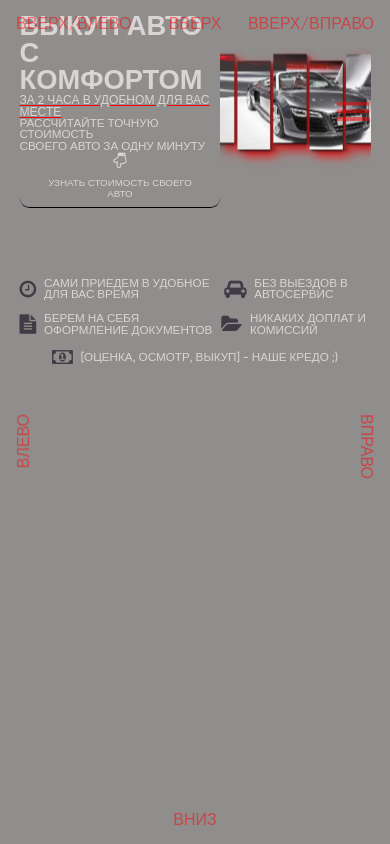
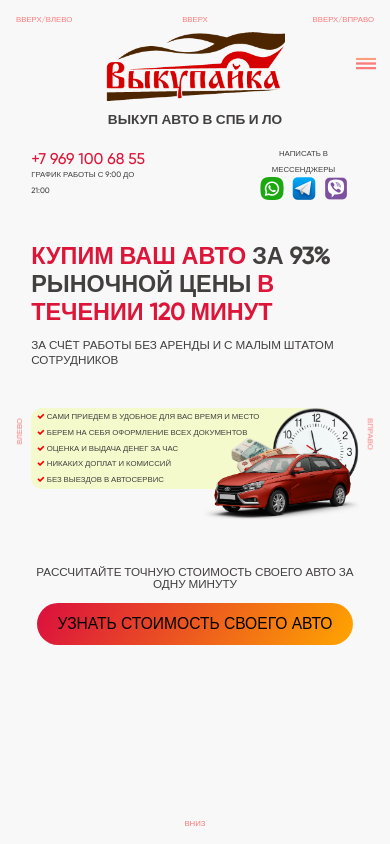
Before and after one commit to Malerator/Alexei2, a website: page index.html in a window 390 px wide. Shown: the top 844 px of the page. Drawn offline with nearby package versions, Linux system fonts and the light colour scheme; files whose address does not match are found by name.

Commit message:
feat:add section home

```diff
--- a/index.html
+++ b/index.html
@@ -65,7 +65,6 @@
         <main>
           <!-- главная //////////////////////////////////////////////////////////////////////////////////-->
           <section class="panel" data-x-pos="0" data-y-pos="0">
-            <div class="container">
             <span class="panel__nav panel__nav--up js-up">вверх</span>
             <span class="panel__nav panel__nav--right-top js-up js-right"
               >вверх/вправо</span
@@ -78,8 +77,6 @@
             <span class="panel__nav panel__nav--down js-down">вниз</span>
             <span class="panel__zoom js-zoom"
               ><svg
-                  width="33"
-                  height="20"
                 viewBox="0 0 33 20"
                 fill="none"
                 xmlns="http://www.w3.org/2000/svg"
@@ -89,57 +86,84 @@
                 <rect y="15.3496" width="33" height="3.83721" fill="red" />
               </svg>
             </span>
+            <div class="container">
+              <div class="main__head">
+                <div class="logo__item">
+                  <div class="logo"></div>
+                  <p class="main__logo-text">Выкуп авто в спб и ЛО</p>
+                </div>
+                <div class="connection">
+                  <div>
+                    <a class="tel" href="tel:+79691006855">+7 969 100 68 55</a>
+                    <p class="main__head-text">График работы с 9:00 до 21:00</p>
+                  </div>
+                  <div class="message">
+                    <p class="main__head-text">Написать в мессенджеры</p>
+                    <a href="https://api.whatsapp.com/send/?phone=79691006855"
+                      ><img
+                        src="./images/watsapp.png"
+                        width="28"
+                        height="23"
+                        alt=""
+                    /></a>
+                    <a href=" https://t.me/+79219892203"
+                      ><img
+                        src="./images/tel.png"
+                        width="28"
+                        height="23"
+                        alt=""
+                    /></a>
+                    <a href="viber://contact?number=%2B79691006855"
+                      ><img
+                        src="./images/viber.png"
+                        width="28"
+                        height="23"
+                        alt=""
+                    /></a>
+                  </div>
+                </div>
+              </div>
               <div class="home__info">
                 <div class="home__title">
-                  <h1>выкуп авто <br />с комфортом</h1>
-                  <p class="home__title-p">за 2 часа в удобном для вас месте</p>
-                  <p class="btn_info">
-                    рассчитайте точную стоимость <br />
-                    своего авто за одну минуту
+                  <h1>
+                    <span class="h1">Купим ваш авто</span>
+                    за 93% рыночной цены
+                    <span class="h1">в течении 120 минут</span>
+                  </h1>
+                  <p class="home__title-p">
+                    За счёт работы без аренды и с малым штатом <br />
+                    сотрудников
                   </p>
-                  <i class="fa fa-hand-o-down" aria-hidden="true"></i>
-                  <button class="btn">УЗНАТЬ СТОИМОСТЬ СВОЕГО АВТО</button>
-                </div>
-                <div class="box__img">
-                  <img
-                    class="home__img"
-                    src="./images/audi-r8-spyder-v-moskve.jpg"
-                    alt=""
-                    width="580"
-                  />
                 </div>
               </div>
               <div class="wrap__bullit">
-                <div class="bullit">
-                  <i class="fa fa-clock-o" aria-hidden="true"></i>
                 <p class="bullit__item">
-                    сами приедем в удобное для вас время
+                  <i class="fa fa-check" aria-hidden="true"></i>
+                  сами приедем в удобное для вас время и место
                 </p>
+                <p class="bullit__item">
+                  <i class="fa fa-check" aria-hidden="true"></i>
+                  берем на себя оформление всех документов
+                </p>
+                <p class="bullit__item">
+                  <i class="fa fa-check" aria-hidden="true"></i>
+                  оценка и выдача денег за час
+                </p>
+                <p class="bullit__item">
+                  <i class="fa fa-check" aria-hidden="true"></i>
+                  никаких доплат и комиссий
+                </p>
+                <p class="bullit__item">
+                  <i class="fa fa-check" aria-hidden="true"></i>
+                  без выездов в автосервис
+                </p>
+                <div class="box__img"></div>
               </div>
-                <div class="bullit">
-                  <i class="fa fa-car" aria-hidden="true"></i>
-                  <p class="bullit__item">без выездов в автосервис</p>
-                </div>
-              </div>
-              <div class="wrap__bullit">
-                <div class="bullit">
-                  <i class="fa fa-file-text" aria-hidden="true"></i>
-                  <p class="bullit__item">
-                    берем на себя оформление документов
+              <div class="wrap__head-btn">
+                <p class="btn_info">
+                  рассчитайте точную стоимость своего авто за одну минуту
                 </p>
-                </div>
-                <div class="bullit">
-                  <i class="fa fa-folder-open" aria-hidden="true"></i>
-                  <p class="bullit__item">никаких доплат и комиссий</p>
-                </div>
-              </div>
-              <div class="wrap__bullit">
-                <div class="bullit">
-                  <i class="fa fa-money" aria-hidden="true"></i>
-                  <p class="bullit__item">
-                    [оценка, осмотр, выкуп] - наше кредо ;)
-                  </p>
-                </div>
+                <button class="btn">УЗНАТЬ СТОИМОСТЬ СВОЕГО АВТО</button>
               </div>
             </div>
           </section>
--- a/style/home.css
+++ b/style/home.css
@@ -1,67 +1,84 @@
 .home__info {
   display: flex;
   justify-content: space-between;
-  margin-bottom: 15vmin;
-  /* margin-left: 7vmin; */
 }
 
 .home__title {
   display: flex;
   flex-direction: column;
   align-items: left;
+}
+
+.main__head {
+  display: flex;
+  align-items: center;
   justify-content: space-between;
+  margin-bottom: 4vmin;
+}
+
+.main__head-text {
+  font-size: 1.5vmin;
+  font-weight: 300;
+  line-height: 200%;
+}
+
+.connection {
+  display: flex;
+  align-items: center;
+  gap: 20vmin;
+}
+
+.tel {
+  text-decoration: none;
+  font-size: 2vmin;
+  color: #dd1639;
+}
+
+.message {
+  text-align: center;
+}
+
+.h1 {
+  color: #dd1639;
 }
 
 .home__title-p {
   font-family: "Gilroy-Medium", Arial, Helvetica, sans-serif;
   align-self: flex-start;
-  font-size: 3.1vmin;
+  font-size: 3.5vmin;
+  line-height: 130%;
   font-weight: 500;
-  text-decoration: underline;
-  text-decoration-color: red;
 }
 
 .box__img {
-  position: relative;
-  overflow: hidden;
-  width: 50%;
+  position: absolute;
+  right: -10%;
+  top: 0;
+  background-image: url("../images/auto.png");
+  background-repeat: no-repeat;
+  background-size: contain;
+  width: 50vmin;
   height: 50vmin;
-  /* border-bottom: 1px solid orangered; */
-  /* border-right: 1px solid orangered; */
-  /* border-radius: 1em; */
-}
-
-.home__img {
-  position: absolute;
-  top: 50%;
-  left: 50%;
-  transform: translate(-50%, -50%);
-  width: 100%;
-  height: 100%;
-  object-fit: cover;
-  -webkit-filter: drop-shadow(5px 5px 5px rgb(241, 31, 31));
-  filter: drop-shadow(5px 5px 5px rgb(241, 31, 31));
 }
 
 .btn {
   position: relative;
   font-size: 2.5vmin;
   text-align: center;
-  background-color: inherit;
   border: 0;
-  border-bottom: 1px solid #000;
-  color: inherit;
-  padding: 4% 11%;
-  border-radius: 1em;
+  padding: 2% 8%;
+  border-radius: 5em;
   cursor: pointer;
   overflow: hidden;
-  transition: 0.4s;
+  background: linear-gradient(120deg, darkmagenta, crimson, orange);
+  background-size: 200% 100%;
+  background-position: 100% 0;
+  transition: background-position 0.5s;
 }
 
 .btn:hover {
-  box-shadow: 0.2em 0.4em 0.2em rgba(14, 13, 13, 0.7);
-  transform: scale(1.05, 1.05);
-  transition: 0.4s;
+  background-position: 0 0;
+  transition: 0.5s;
 }
 
 .btn:before {
@@ -70,9 +87,9 @@
   content: "\f155";
   text-align: center;
   position: absolute;
-  top: 1vmin;
+  top: 2vmin;
   left: -3vmin;
-  transition: all 400ms cubic-bezier(0, 0.69, 1, 0.33);
+  transition: all 400ms cubic-bezier(0, 0.69, 1, 1);
 }
 
 .btn:hover:before {
@@ -80,62 +97,168 @@
 }
 
 .btn_info {
-  font-size: 3vmin;
+  font-size: 2vmin;
+  margin-bottom: 2vmin;
 }
 
-.fa {
-  font-size: 4vmin;
-  color: orangered;
-}
-
-.fa-clock-o,
-.fa-car,
-.fa-file-text,
-.fa-folder-open,
-.fa-money {
-  font-size: 5vmin;
-  color: rgb(63, 60, 70);
-}
-
-.fa-hand-o-down {
-  margin: 0 auto;
-  color: inherit;
+.fa-check {
+  font-size: 2vmin;
+  color: red;
 }
 
 .wrap__bullit {
+  margin: 0 auto;
+  position: relative;
   display: flex;
-  justify-content: space-around;
-}
-
-.bullit {
-  margin-top: 3vmin;
-  display: flex;
-  justify-content: flex-start;
+  flex-direction: column;
   gap: 2vmin;
-  align-items: center;
+  background-color: #effd8361;
+  padding: 1.5vmin 1.5vmin;
+  max-width: 60%;
+  border-radius: 3vmin;
+  margin-bottom: 16vmin;
 }
 
 .bullit__item {
-  display: block;
-  font-size: 3vmin;
+  font-size: 2.5vmin;
+}
+
+.logo {
+  width: 148px;
+  height: 58px;
+  background-image: url("../images/logo 1.png");
+  background-repeat: no-repeat;
+  background-position: center;
+  background-size: contain;
+}
+
+.logo__item {
+  display: flex;
+  align-items: center;
+  gap: 2vmin;
+}
+
+.main__logo-text {
+  font-size: 2vmin;
+  font-weight: 900;
+}
+
+.wrap__head-btn {
+  text-align: center;
 }
 
 /* начало мобильной версии*/
-/* @media (max-width: 425px) {
-  #home {
-    padding: 65px 30px 83px;
+@media screen and (max-width: 1024px) {
+  .home__title-p {
+    font-size: 3vmin;
   }
+  .wrap__bullit {
+    max-width: 80%;
+    margin-top: 4vmin;
+    margin-bottom: 20vmin;
+  }
+  .bullit__item {
+    font-size: 2vmin;
+  }
+  .box__img {
+    right: -12%;
+  }
+  .main__logo-text {
+    font-size: 1.5vmin;
+  }
+  .main__head-text {
+    font-size: 1vmin;
+  }
+}
 
-  .home__info {
+@media screen and (max-width: 768px) {
+  .logo {
+    width: 200px;
+    height: 70px;
+  }
+  .connection {
+    gap: 10vmin;
+  }
+  .panel__nav {
+    font-size: 2vmin;
+  }
+  .wrap__bullit {
+    margin-bottom: 15vmin;
+  }
+}
+
+@media screen and (max-width: 425px) {
+  .logo {
+    width: 200px;
+    height: 70px;
+  }
+  .main__head-text {
+    font-size: 2vmin;
+  }
+  .main__logo-text {
+    font-size: 3.5vmin;
+  }
+  .box__img {
+    width: 40vmin;
+    height: 40vmin;
+    right: -9%;
+  }
+  .wrap__bullit {
+    margin: 0;
+    max-width: 92%;
+    margin-top: 10vmin;
+    margin-bottom: 20vmin;
+  }
+  .logo__item {
     flex-direction: column;
-    align-items: flex-start;
-    margin-bottom: 37px;
+    gap: 3vmin;
   }
-  .home__info p {
-    align-self: flex-start;
-    padding-bottom: 0;
+  .main__head {
+    flex-direction: column;
+    margin-bottom: 10vmin;
   }
-  h1 {
-    margin-bottom: 23px;
+  .connection {
+    margin-top: 5vmin;
+    gap: 25vmin;
   }
-} */
+  .tel {
+    font-size: 4vmin;
+  }
+  .btn_info {
+    font-size: 3vmin;
+    margin-bottom: 3vmin;
+  }
+  .btn {
+    font-size: 4vmin;
+    padding: 12px 21px;
+  }
+}
+
+@media screen and (max-width: 375px) {
+  .wrap__bullit {
+    margin-top: 15vmin;
+    margin-bottom: 27vmin;
+  }
+  .logo__item {
+    flex-direction: column;
+    gap: 3vmin;
+  }
+  .main__head {
+    flex-direction: column;
+    margin-bottom: 10vmin;
+  }
+  .connection {
+    margin-top: 5vmin;
+    gap: 25vmin;
+  }
+  .bullit__item {
+    font-size: 2.3vmin;
+  }
+  .logo {
+    margin-top: 5vmin;
+  }
+  .box__img {
+    right: -20%;
+    width: 200px;
+  }
+}
--- a/style/style.css
+++ b/style/style.css
@@ -1,12 +1,15 @@
 :root {
-  --var-bgcolor: rgb(144, 141, 141);
-  --var-fontcolor: rgb(218, 212, 212);
+  /* --var-bgcolor: rgb(144, 141, 141); */
+  --var-bgcolor: rgb(248, 248, 248);
+  /* --var-fontcolor: rgb(218, 212, 212); */
+  --var-fontcolor: rgb(66, 63, 63);
 }
 
 @media (prefers-color-scheme: dark) {
   :root {
     /* --var-bgcolor: #282a2d; */
     --var-bgcolor: #252831;
+    /* --var-bgcolor: #000; */
     --var-fontcolor: #eee;
   }
 }
@@ -34,8 +37,10 @@ body {
 }
 
 h1 {
-  font-size: 7vmin;
+  font-size: 5vmin;
   font-weight: 600;
+  line-height: 120%;
+  margin-bottom: 3vmin;
 }
 
 h2 {
@@ -67,7 +72,6 @@ h4 {
 h5 {
   font-size: 4vmin;
   text-align: right;
-  /* transform: rotate(4deg); */
 }
 
 h6 {
@@ -77,13 +81,12 @@ h6 {
 }
 
 img {
-  mix-blend-mode: color-burn;
+  /* mix-blend-mode: color-burn; */
 }
 
 .container {
   margin: 0 auto;
-  padding: 3% 5%;
-  box-sizing: border-box;
+  padding: 3% 7%;
 }
 
 .site-wrap {
@@ -190,7 +193,7 @@ img {
   right: 1%;
   opacity: 0.5;
   position: absolute;
-  top: 19%;
+  top: 17%;
   transform: translateX(-50%) translateY(-50%) translateY(-12vmin);
   transition: opacity 0.6s cubic-bezier(0.55, 0, 0.1, 1);
   user-select: none;
@@ -267,43 +270,10 @@ img {
   transition: 0.3s;
 }
 
-/* .panel__animation-list {
-  font-size: 3.3vmin;
-  left: 50%;
-  position: absolute;
-  top: 50%;
-  transform: translateX(-50%) translateY(-50%) translateY(14vmin);
-} */
-
-/* .panel__animation-list span {
-  cursor: pointer;
-  display: inline-block;
-  opacity: 0.2;
-  position: relative;
-  transition: opacity 0.6s cubic-bezier(0.55, 0, 0.1, 1);
-  user-select: none;
-} */
-
-/* .panel__animation-list span:after {
-  border-bottom: 0.3vmin solid transparent;
-  bottom: 0;
-  content: "";
-  left: -1px;
-  position: absolute;
-  right: 0;
-  transition: border-color 0.6s cubic-bezier(0.55, 0, 0.1, 1);
-  width: 100%;
+.panel__zoom {
+  width: 30px;
+  height: 20px;
 }
-
-.panel__animation-list span.active,
-.panel__animation-list span:hover {
-  opacity: 1;
-}
-
-.panel__animation-list span.active:after,
-.panel__animation-list span:hover:after {
-  border-color: white;
-} */
 
 @font-face {
   font-family: "Gilroy-Bold";
@@ -326,3 +296,35 @@ img {
   font-style: normal;
   font-display: swap;
 }
+
+@media screen and (max-width: 1024px) {
+  .container {
+    padding-top: 7%;
+  }
+  h1 {
+    font-size: 4vmin;
+  }
+}
+
+@media screen and (max-width: 768px) {
+  .panel__zoom {
+    width: 20px;
+    height: 13px;
+    top: 18%;
+  }
+}
+
+@media screen and (max-width: 425px) {
+  .container {
+    padding: 8%;
+  }
+  h1 {
+    font-size: 6vmin;
+  }
+  .panel__nav {
+    font-size: 2.5vmin;
+  }
+  .panel__zoom {
+    top: 13%;
+  }
+}
```
Also changed, not shown: images/auto.png (added), images/logo 1.png (added), images/tel.png (added), images/viber.png (added), images/watsapp.png (added), 3 other files. Lines whose indentation alone changed are shown as unchanged.
